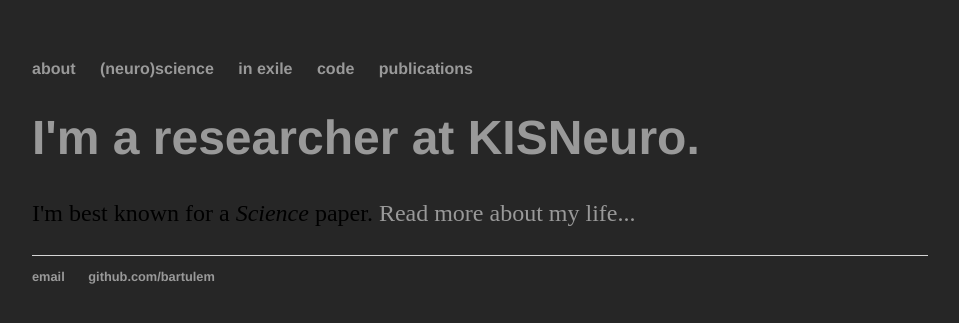
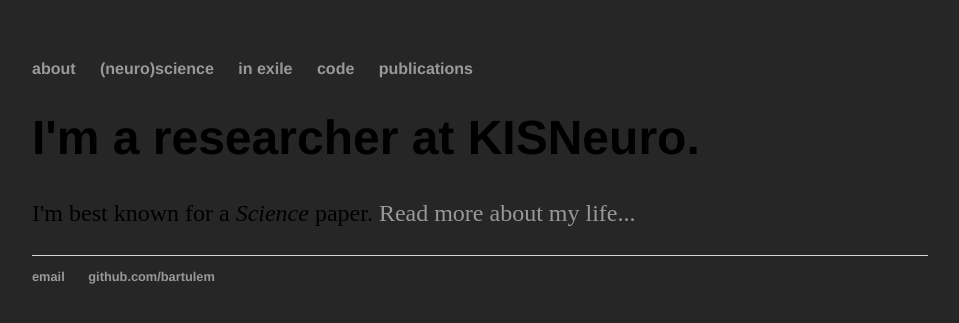
Before and after one commit to bartulem/bartulem.github.io, a Jekyll site: the page built from index.html, in a window 1280 px wide. Shown: the top 323 px of the page, without its empty margins (160-1119 px from the left). Built offline with Jekyll 4.4.1, drawn with Linux system fonts in a browser that asks for light colours.

Commit message:
Update main.css

```diff
--- a/css/main.css
+++ b/css/main.css
@@ -23,7 +23,6 @@
 h1 {
     font-size: 3em;
     font-family:'Helvetica', 'Sans-Serif', 'Arial';
-    color: rgb(153, 153, 153);
 }
 p {
     font-size: 1.5em;
```
